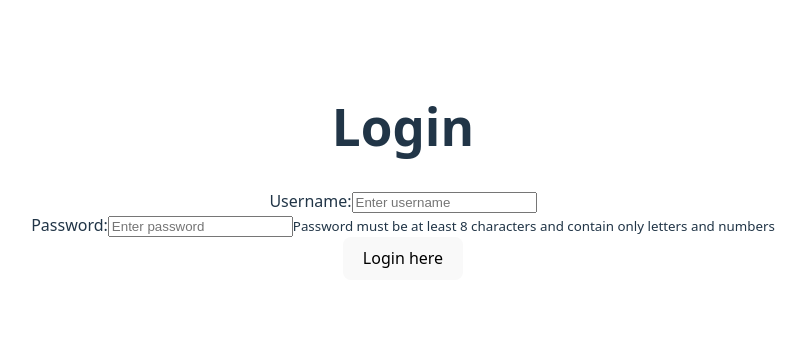
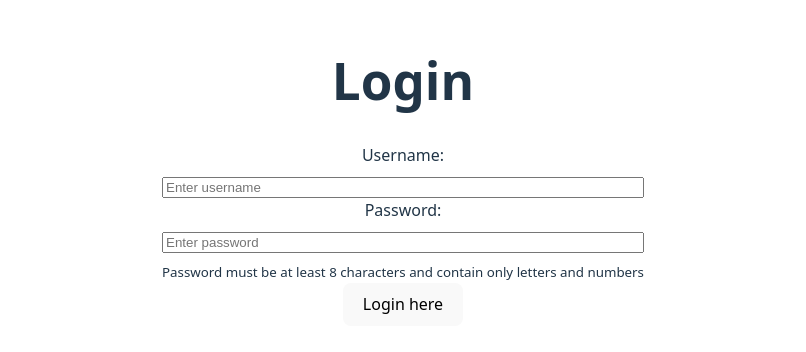
Before and after one commit to saif482/meticulous, a React (Vite) app: page / in a window 1280 px wide. Shown: the part 228-580 px from the top of the page, without its empty margins (237-1043 px from the left). Built offline with nearby package versions, Linux system fonts and the light colour scheme.

Commit message:
chore: Update package-lock.json and enhance form styling in App component
- Add license information for several dependencies in package-lock.json
- Upgrade various Babel packages to version 7.28.3
- Modify form-group divs in App component to use flexbox for improved layout

```diff
--- a/src/App.tsx
+++ b/src/App.tsx
@@ -53,7 +53,7 @@ function App() {
       <div className="login-form">
         <h1>Login</h1>
         <form onSubmit={handleSubmit}>
-          <div className="form-group">
+          <div className="form-group" style={{ display: 'flex', flexDirection: 'column', gap: '10px' }}>
             <label htmlFor="username">Username:</label>
             <input
               id="username"
@@ -66,7 +66,7 @@ function App() {
             {errors.username && <span className="error-message">{errors.username}</span>}
           </div>
 
-          <div className="form-group">
+          <div className="form-group" style={{ display: 'flex', flexDirection: 'column', gap: '10px' }}>
             <label htmlFor="password">Password:</label>
             <input
               id="password"
```
Also changed, not shown: 1 other file (tests, documents, lock files or other folders).
